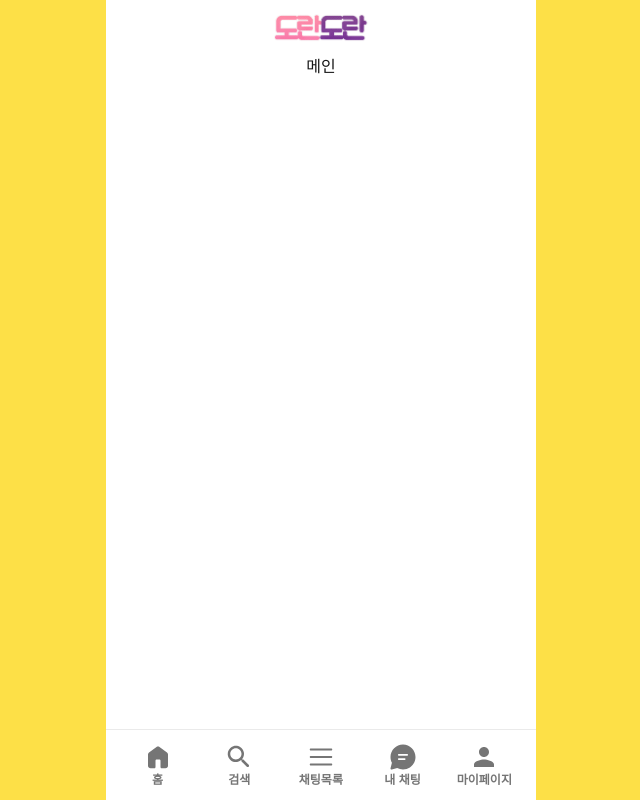
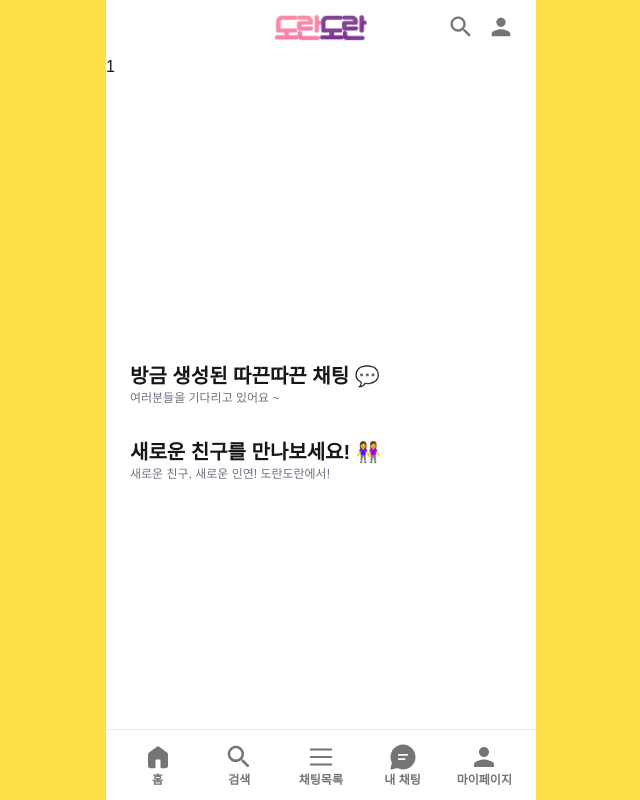
Before and after one commit to hyunjihub/DoranDoran_FE, a Next.js app in the folder dorandoran/: page / in a window 1280 px wide. Shown: the whole page, without its empty margins (319-959 px from the left). Built offline with nearby package versions, Linux system fonts and the light colour scheme.

Commit message:
[design] 로그인 페이지 및 메인 페이지 일부 구현

```diff
--- a/dorandoran/package.json
+++ b/dorandoran/package.json
@@ -9,10 +9,13 @@
     "lint": "next lint"
   },
   "dependencies": {
+    "@types/react-slick": "^0.23.13",
     "next": "15.1.7",
     "next-pwa": "^5.6.0",
     "react": "^19.0.0",
     "react-dom": "^19.0.0",
+    "react-slick": "^0.30.3",
+    "slick-carousel": "^1.8.1",
     "tailwind-scrollbar-hide": "^2.0.0"
   },
   "devDependencies": {
--- a/dorandoran/src/app/(route)/login/page.tsx
+++ b/dorandoran/src/app/(route)/login/page.tsx
@@ -0,0 +1,34 @@
+import Link from 'next/link';
+
+export default function Login() {
+  return (
+    <div className="h-full px-[16px] flex flex-col">
+      <form className="mt-[24px] flex flex-col gap-10">
+        <label className="flex flex-col gap-1">
+          이메일
+          <input className="border rounded p-[12px] text-sm outline-none" placeholder="doran123@example.com" />
+        </label>
+        <label className="flex flex-col gap-1">
+          비밀번호
+          <input
+            className="border rounded p-[12px] text-sm outline-none"
+            placeholder="영문, 숫자, 특수문자 조합 8글자 이상"
+          />
+        </label>
+        <button className="w-full py-[12px] border border-[#7B3796] bg-[#7B3796] rounded text-white text-center font-bold">
+          로그인
+        </button>
+      </form>
+      <Link className="mt-[8px] text-center text-xs" href={'/find'}>
+        아이디/비밀번호 찾기
+      </Link>
+      <Link
+        className="mt-[40px] w-full py-[12px] border border-[#7B3796] rounded text-[#7B3796] text-center font-bold"
+        href={'/signup'}
+        role="button"
+      >
+        회원가입
+      </Link>
+    </div>
+  );
+}
--- /dev/null
+++ b/dorandoran/src/app/_component/landing/Carousel.tsx
@@ -0,0 +1,40 @@
+'use client';
+
+import 'slick-carousel/slick/slick.css';
+import 'slick-carousel/slick/slick-theme.css';
+
+import Slider from 'react-slick';
+
+export default function Carousel() {
+  const settings = {
+    dots: false,
+    infinite: true,
+    speed: 500,
+    slidesToShow: 1,
+    slidesToScroll: 1,
+  };
+  return (
+    <div className="slider-container h-[275px]">
+      <Slider {...settings}>
+        <div>
+          <h3>1</h3>
+        </div>
+        <div>
+          <h3>2</h3>
+        </div>
+        <div>
+          <h3>3</h3>
+        </div>
+        <div>
+          <h3>4</h3>
+        </div>
+        <div>
+          <h3>5</h3>
+        </div>
+        <div>
+          <h3>6</h3>
+        </div>
+      </Slider>
+    </div>
+  );
+}
--- /dev/null
+++ b/dorandoran/src/app/_component/landing/NewChat.tsx
@@ -0,0 +1,10 @@
+export default function NewChat() {
+  return (
+    <section className="mt-[32px]">
+      <div className="px-[24px]">
+        <h2 className="text-xl font-bold">방금 생성된 따끈따끈 채팅 ️💬</h2>
+        <p className="text-xs text-gray-500">여러분들을 기다리고 있어요 ~ </p>
+      </div>
+    </section>
+  );
+}
--- /dev/null
+++ b/dorandoran/src/app/_component/landing/Recommend.tsx
@@ -0,0 +1,8 @@
+export default function Recommend() {
+  return (
+    <section className="mt-[32px] px-[24px]">
+      <h2 className="text-xl font-bold">새로운 친구를 만나보세요! ️👭</h2>
+      <p className="text-xs text-gray-500">새로운 친구, 새로운 인연! 도란도란에서!</p>
+    </section>
+  );
+}
--- a/dorandoran/src/app/_component/layout/TabBar.tsx
+++ b/dorandoran/src/app/_component/layout/TabBar.tsx
@@ -1,12 +1,19 @@
+'use client';
+
 import Image from 'next/image';
 import Link from 'next/link';
 import chat from '/public/img/icon/chat.svg';
 import hamburger from '/public/img/icon/hamburger.svg';
 import home from '/public/img/icon/home.svg';
 import search from '/public/img/icon/search.svg';
+import { usePathname } from 'next/navigation';
 import user from '/public/img/icon/user.svg';
 
 export default function TabBar() {
+  const pathname = usePathname();
+  const notRendering = ['/search', '/login', '/singup', '/find', '/chat', '/mypage/nickname'];
+
+  if (notRendering.includes(pathname)) return null;
   return (
     <nav className="sticky bottom-0 w-full border-t border-[#EAEAEA] px-[24px] py-[12px]">
       <ul className="flex justify-between items-center text-xs font-semibold text-[#757575]">
--- a/dorandoran/src/app/_component/layout/header/Header.tsx
+++ b/dorandoran/src/app/_component/layout/header/Header.tsx
@@ -1,4 +1,6 @@
 'use client';
+
+import { useEffect, useState } from 'react';
 
 import Image from 'next/image';
 import Link from 'next/link';
@@ -9,6 +11,11 @@ import { usePathname } from 'next/navigation';
 
 export default function Header() {
   const pathname = usePathname();
+  const [previousPage, setPreviousPage] = useState('/');
+
+  useEffect(() => {
+    setPreviousPage(document.referrer || '/');
+  }, []);
 
   return (
     <header className="w-full h-[64px] sticky top-0 bg-white">
@@ -17,9 +24,9 @@ export default function Header() {
       ) : pathname === 'search' ? (
         <SearchHeader />
       ) : (
-        <div className="w-full flex items-center justify-center px-[16px] py-[12px]">
-          <Link href={'/'}>
-            <Image src={arrow} alt="이전페이지" width={14} height={26} />
+        <div className="relative w-full flex items-center justify-center px-[16px] py-[12px]">
+          <Link className="absolute left-[16px]" href={previousPage}>
+            <Image src={arrow} alt="이전페이지" width={12} height={24} />
           </Link>
           <h1 className="font-semibold">로그인</h1>
         </div>
--- a/dorandoran/src/app/_component/layout/header/MainHeader.tsx
+++ b/dorandoran/src/app/_component/layout/header/MainHeader.tsx
@@ -1,15 +1,25 @@
 import Image from 'next/image';
 import Link from 'next/link';
 import logo from '/public/img/logo.png';
+import search from '/public/img/icon/search.svg';
+import user from '/public/img/icon/user.svg';
 
 export default function MainHeader() {
   return (
-    <div className="w-full flex items-center justify-center px-[16px] py-[12px]">
+    <div className="relative w-full flex items-center justify-center px-[16px] py-[12px]">
       <h1>
         <Link href={'/'}>
           <Image src={logo} alt="logo" width={100} height={30} />
         </Link>
       </h1>
+      <div className="absolute right-[5%] flex gap-3">
+        <Link href={'/search'}>
+          <Image src={search} alt="검색" width={28} height={28} />
+        </Link>
+        <Link href={'/mypage'}>
+          <Image src={user} alt="마이페이지" width={28} height={28} />
+        </Link>
+      </div>
     </div>
   );
 }
--- a/dorandoran/src/app/layout.tsx
+++ b/dorandoran/src/app/layout.tsx
@@ -42,7 +42,7 @@ export default function RootLayout({
             <div className="bg-white h-full w-full flex flex-col">
               <Header />
               <div className="h-full flex-glow overflow-auto scrollbar-hide">
-                <div className="flex flex-grow justify-center items-center w-full h-full">{children}</div>
+                <div className="flex-grow w-full h-full">{children}</div>
                 <Footer />
               </div>
               <TabBar />
--- a/dorandoran/src/app/page.tsx
+++ b/dorandoran/src/app/page.tsx
@@ -1,5 +1,13 @@
-import Image from 'next/image';
+import Carousel from './_component/landing/Carousel';
+import NewChat from './_component/landing/NewChat';
+import Recommend from './_component/landing/Recommend';
 
 export default function Home() {
-  return <div className="h-full">메인</div>;
+  return (
+    <div className="h-full">
+      <Carousel />
+      <NewChat />
+      <Recommend />
+    </div>
+  );
 }
```
Also changed, not shown: 1 other file (tests, documents, lock files or other folders).
